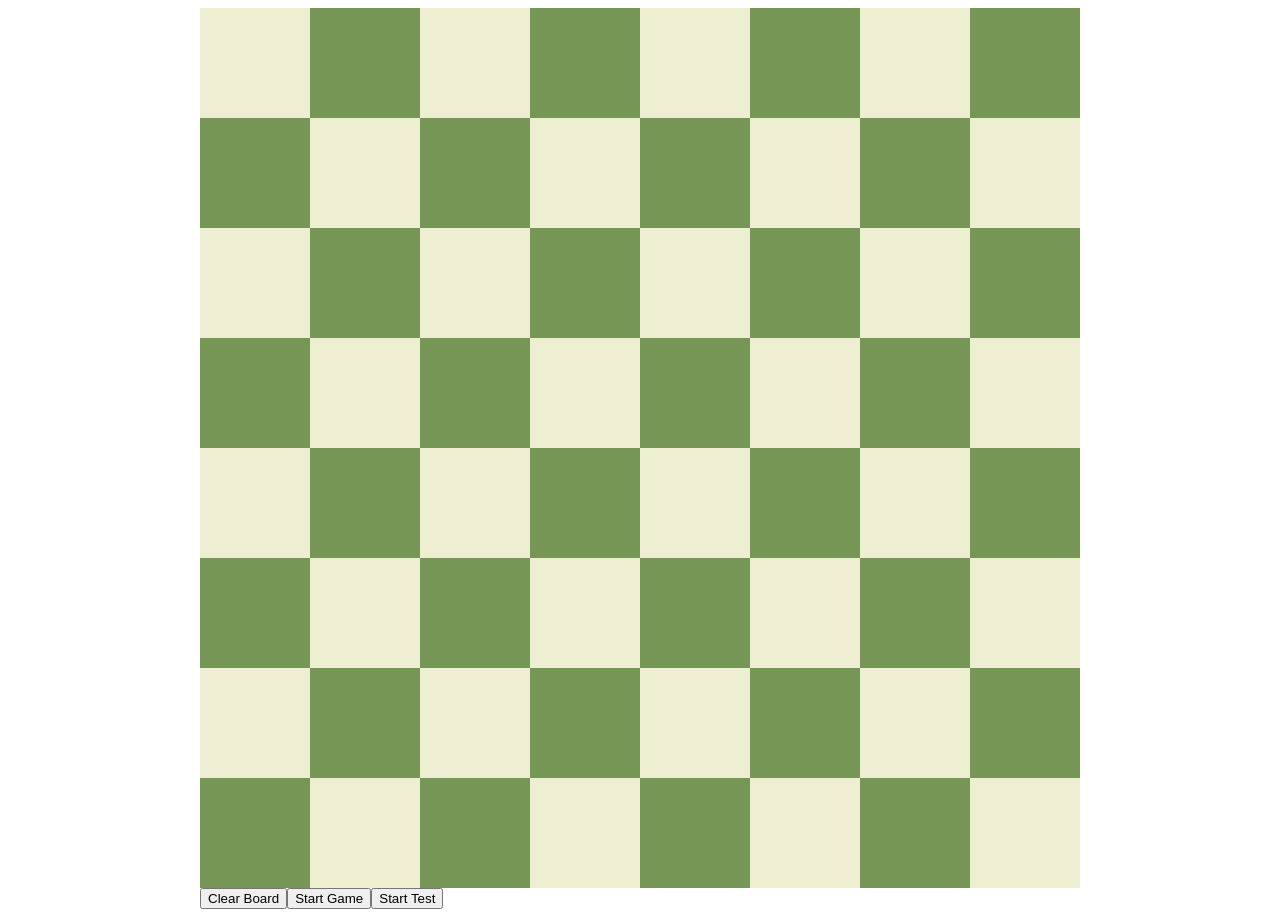
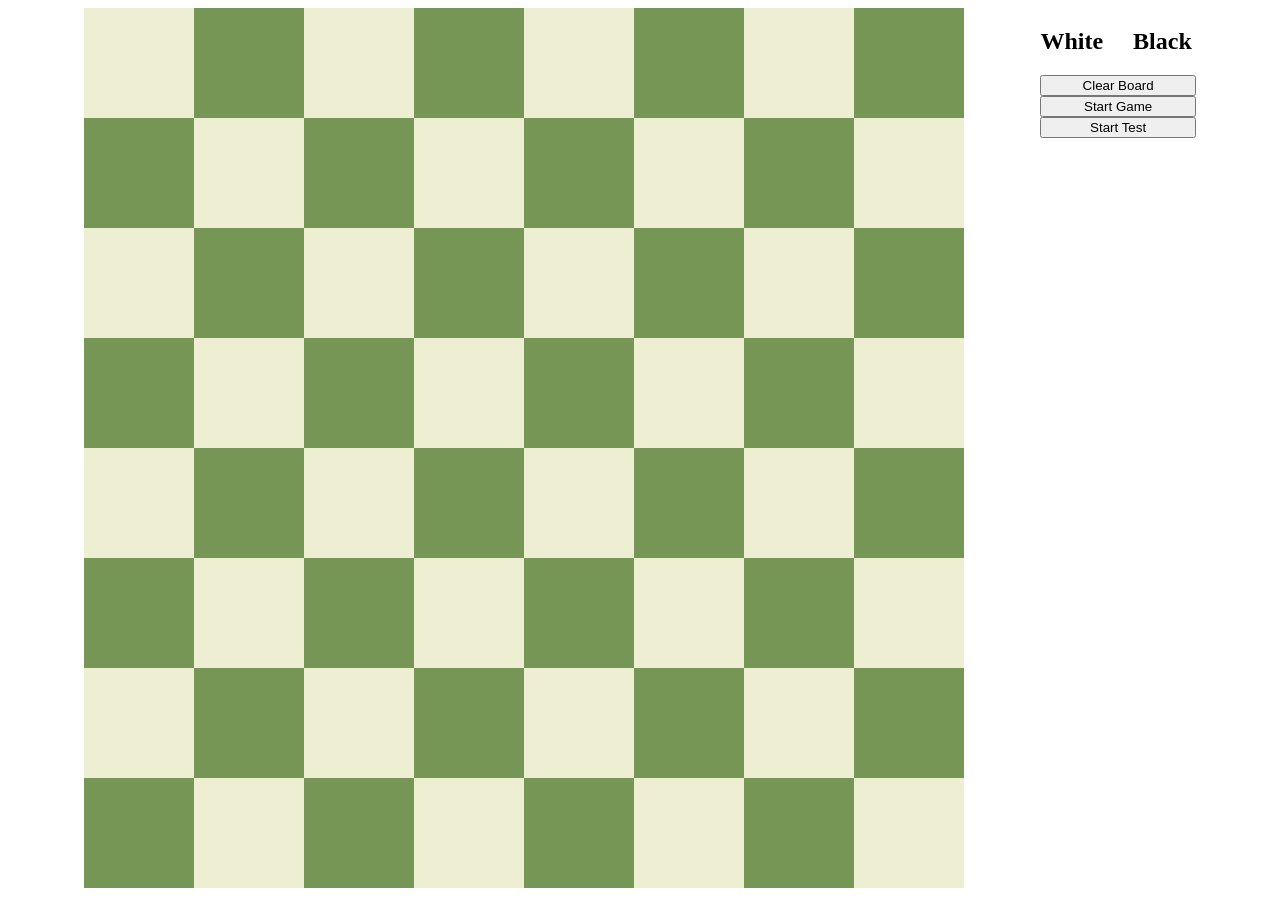
Before and after one commit to Malevolenc/fake-chess, a React (Vite) app: page / in a window 1280 px wide. After the commit the page ends 896 px from the top, so only its background shows below. Built offline with nearby package versions, Linux system fonts and the light colour scheme.

Commit message:
feat: add move logging functionality and update UI components

```diff
--- a/src/components/App.css
+++ b/src/components/App.css
@@ -1,5 +1,10 @@
-body{
+.gameInterface{
     display: flex;
-    justify-content: center;
-    align-items: center;
+    justify-content: space-evenly;
+
 }
+
+.informationInterface{
+    display: flex;
+    flex-direction: column;
+}
--- a/src/components/App.jsx
+++ b/src/components/App.jsx
@@ -7,6 +7,7 @@ import FENtoArray from '../functionality/FENtoArray'
 import { FENPresets } from '../functionality/FENPresets'
 
 import { GameInformationContext } from '../contexts/GameInformationContext'
+import MoveLog from './MoveLog'
 
 export default function App() {
   let {emptyBoardFEN, startingBoardFEN, testBoardFEN} = FENPresets
@@ -21,11 +22,19 @@ export default function App() {
   const [currentPieceSelected, setCurrentPieceSelected] = useState("")
   const [currentPieceMoves, setCurrentPieceMoves] = useState([])
 
+  // moveLogs[move number][white or black]
+  const [moveLogs, setMoveLogs] = useState([[]])
+
+  // useEffect(()=>{
+  //   console.log(moveLogs)
+  // }, [moveLogs])
+
   function clearBoard(){
     setChessBoardArray(()=>FENtoArray(emptyBoardFEN))
     setCurrentTurn(()=>"white")
     setCurrentSquareSelected(()=>"")
     setCurrentPieceSelected(()=>"")
+    setMoveLogs(()=>[[]])
   }
 
   function startGame(){
@@ -36,6 +45,7 @@ export default function App() {
     setCurrentTurn(()=>"white")
     setCurrentSquareSelected(()=>"")
     setCurrentPieceSelected(()=>"")
+    setMoveLogs(()=>[[]])
   }
 
   function startTest(){
@@ -46,6 +56,7 @@ export default function App() {
     setCurrentTurn(()=>"white")
     setCurrentSquareSelected(()=>"")
     setCurrentPieceSelected(()=>"")
+    setMoveLogs(()=>[[]])
   }
 
   return (
@@ -56,18 +67,31 @@ export default function App() {
       currentTurn, setCurrentTurn,
       currentSquareSelected, setCurrentSquareSelected,
       currentPieceSelected, setCurrentPieceSelected,
-      currentPieceMoves, setCurrentPieceMoves
+      currentPieceMoves, setCurrentPieceMoves,
+      moveLogs, setMoveLogs
 
     }}>
-      <Chessboard
-      key={"Chessboard"}
-      />
+
+      <section className='gameInterface'>
+        <Chessboard
+        key={"Chessboard"}
+        />
+
+        <article className='informationInterface'>
+          <MoveLog
+          key={"moveLogsElement"}
+          id={"moveLogsElement"}/>
+          <button onClick={clearBoard}>Clear Board</button>
+          <button onClick={startGame}>Start Game</button>
+          <button onClick={startTest}>Start Test</button>
+        </article>
+
+
+      </section>
     </GameInformationContext.Provider>
 
 
-      <button onClick={clearBoard}>Clear Board</button>
-      <button onClick={startGame}>Start Game</button>
-      <button onClick={startTest}>Start Test</button>
+
 
     </>
 
--- /dev/null
+++ b/src/components/MoveLog.css
@@ -0,0 +1,13 @@
+.moveLogsElement{
+    display: grid;
+    grid-template-columns: 1fr 1fr;
+    grid-gap: 30px;
+    max-height: 30vh;
+    overflow: scroll;
+    scroll-behavior: smooth;
+    overflow-x: hidden;
+}
+.moveLog{
+    text-align: center;
+    margin: none;
+}
--- /dev/null
+++ b/src/components/MoveLog.jsx
@@ -0,0 +1,41 @@
+import { useContext } from "react"
+import { GameInformationContext } from "../contexts/GameInformationContext"
+import './MoveLog.css'
+
+export default function MoveLog() {
+    const {
+        moveLogs
+    } = useContext(GameInformationContext)
+
+    let whiteMoves = []
+    let blackMoves = []
+
+    function displayMoveLogs(){
+        for (let i = 0; i < moveLogs.length; i++){
+            let currentRow = moveLogs[i]
+            for (let j = 0; j < currentRow.length; j++){
+                if (j%2==0){
+                    whiteMoves.push(<h4 key={`${i+1}white`} className="moveLog">{currentRow[j]}</h4>)
+                } else{
+                    blackMoves.push(<h4 key={`${i+1}black`} className="moveLog">{currentRow[j]}</h4>)
+                }
+            }
+        }
+    }
+  return (
+    <article id={"moveLogsElement"} className="moveLogsElement">
+        <div key="whiteMoves" id="whiteMoves">
+            <h2>White</h2>
+            {whiteMoves}
+        </div>
+
+        <div key="blackeMoves" id="blackMoves">
+            <h2>Black</h2>
+            {blackMoves}
+        </div>
+
+
+    {displayMoveLogs()}
+    </article>
+  )
+}
--- a/src/components/Square.jsx
+++ b/src/components/Square.jsx
@@ -16,7 +16,8 @@ export default function Square({squareColour, currentRowIndex, currentColumnInde
         currentTurn, setCurrentTurn,
         currentSquareSelected, setCurrentSquareSelected,
         currentPieceSelected, setCurrentPieceSelected,
-        currentPieceMoves, setCurrentPieceMoves
+        currentPieceMoves, setCurrentPieceMoves,
+        moveLogs, setMoveLogs
     } = useContext(GameInformationContext)
 
     function handleClick(event){
@@ -40,7 +41,7 @@ export default function Square({squareColour, currentRowIndex, currentColumnInde
             } else if (event.target.id != currentSquareSelected){
                 // If the target square is a legal move the piece can make
                 if (currentPieceMoves.includes(event.target.id)){
-                    movePiece(currentSquareSelected, event.target.id, setChessBoardArray)
+                    movePiece(currentSquareSelected, event.target.id, chessBoardArray, setChessBoardArray, setMoveLogs)
                     setCurrentSquareSelected(()=>"")
                     setCurrentPieceSelected(()=>"")
                     setCurrentPieceMoves(()=>[])
--- a/src/functionality/movePiece.js
+++ b/src/functionality/movePiece.js
@@ -1,8 +1,16 @@
 import { Coordinate } from "./CoordinateClass";
+import updateMoveLogs from "./updateMoveLogs";
 
-export default function movePiece(initialCoords, finalCoords, setChessBoardArray){
+export default function movePiece(initialCoords, finalCoords, chessBoardArray, setChessBoardArray, setMoveLogs){
     let [iRow,iColumn] = Coordinate.coordsToIndices(initialCoords)
     let [fRow, fColumn] = Coordinate.coordsToIndices(finalCoords)
+
+    let currentPiece = chessBoardArray[iRow][iColumn]
+    let capturedPiece;
+
+    if (chessBoardArray[fRow][fColumn]){
+        capturedPiece = chessBoardArray[fRow][fColumn]
+    }
 
     setChessBoardArray((prevChessBoardArray)=>{
         let piece = prevChessBoardArray[iRow][iColumn]
@@ -21,4 +29,6 @@ export default function movePiece(initialCoords, finalCoords, setChessBoardArray
                 return row
             })
         })
+
+    updateMoveLogs(initialCoords, finalCoords, currentPiece, capturedPiece, setMoveLogs)
     }
--- /dev/null
+++ b/src/functionality/updateMoveLogs.js
@@ -0,0 +1,45 @@
+export default function updateMoveLogs(initialCoords, finalCoords, currentPiece, capturedPiece, setMoveLogs){
+    let moveNotation;
+    // General Movement
+    if (!capturedPiece){
+        // Pawn Pushes
+        if (currentPiece.toLowerCase() == "p"){
+            moveNotation = `${finalCoords}`
+        // Moves by major pieces
+        } else{
+            moveNotation = `${currentPiece.toUpperCase()}${finalCoords}`
+        }
+
+    // Capture moves
+    }
+    else{
+        if (capturedPiece.toLowerCase() == "p"){
+            if (currentPiece.toLowerCase() == "p"){
+                moveNotation = `${initialCoords[0]}x${finalCoords}`
+            } else{
+                moveNotation = `${currentPiece.toUpperCase()}x${finalCoords}`
+            }
+
+        } else{
+            if (currentPiece.toLowerCase() == "p"){
+                moveNotation = `${initialCoords[0]}x${finalCoords}`
+            } else{
+                moveNotation = `${currentPiece.toUpperCase()}x${finalCoords}`
+            }
+        }
+
+    }
+
+    setMoveLogs((prevMoveLogs)=>{
+        const lastRow = prevMoveLogs[prevMoveLogs.length-1]
+
+        if (!lastRow || lastRow.length >= 2){
+            const newRow = [moveNotation]
+            return [...prevMoveLogs, newRow]
+        } else{
+            lastRow.push(moveNotation)
+            return [...prevMoveLogs]
+        }
+
+    })
+}
```
